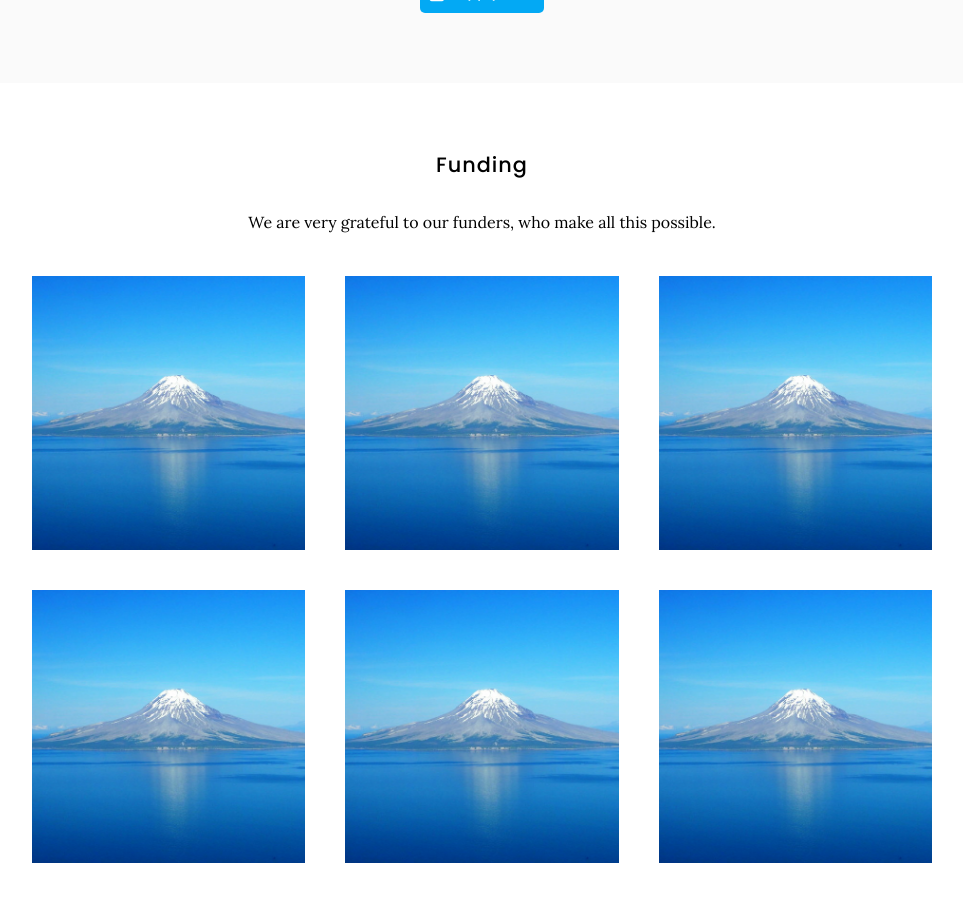
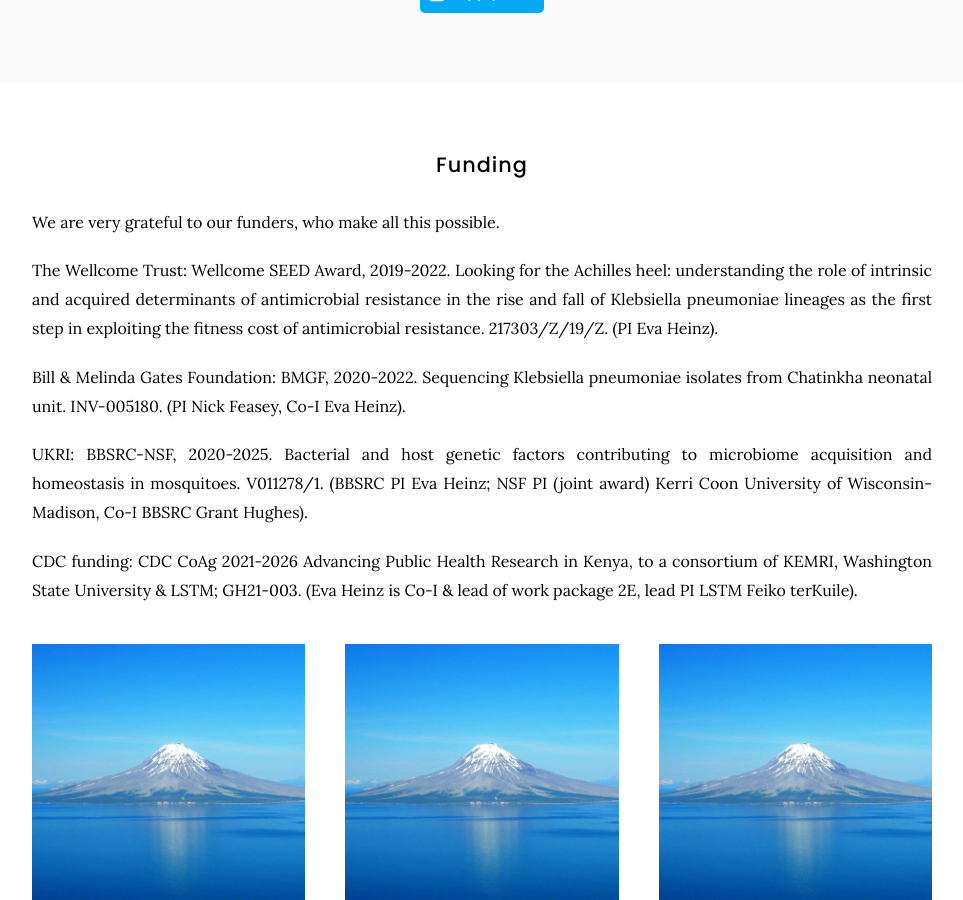
Before and after one commit to Evo-MInt/MicGen-lab-website, a Jekyll site: the page built from team/index.md, in a window 1280 px wide and 900 px high, scrolled down 1938 px. Shown: the whole window, without its empty margins (158-1121 px from the left). Built offline with Jekyll 4.4.1, drawn with Linux system fonts in a browser that asks for light colours.

Commit message:
Update index.md

```diff
--- a/team/index.md
+++ b/team/index.md
@@ -57,6 +57,15 @@ At the moment we do not have open positions, but please keep an eye out on the L
 ## Funding
 
 We are very grateful to our funders, who make all this possible.
+
+The Wellcome Trust: Wellcome SEED Award, 2019-2022. Looking for the Achilles heel: understanding the role of intrinsic and acquired determinants of antimicrobial resistance in the rise and fall of Klebsiella pneumoniae lineages as the first step in exploiting the fitness cost of antimicrobial resistance. 217303/Z/19/Z. (PI Eva Heinz).
+
+Bill & Melinda Gates Foundation: BMGF, 2020-2022. Sequencing Klebsiella pneumoniae isolates from Chatinkha neonatal unit. INV-005180. (PI Nick Feasey, Co-I Eva Heinz).
+
+UKRI: BBSRC-NSF, 2020-2025. Bacterial and host genetic factors contributing to microbiome acquisition and homeostasis in mosquitoes. V011278/1. (BBSRC PI Eva Heinz; NSF PI (joint award) Kerri Coon University of Wisconsin-Madison, Co-I BBSRC Grant Hughes).
+
+CDC funding: CDC CoAg 2021-2026 Advancing Public Health Research in Kenya, to a consortium of KEMRI, Washington State University & LSTM; GH21-003. (Eva Heinz is Co-I & lead of work package 2E, lead PI LSTM Feiko terKuile).
+
 {:.center}
 
 {%
```
